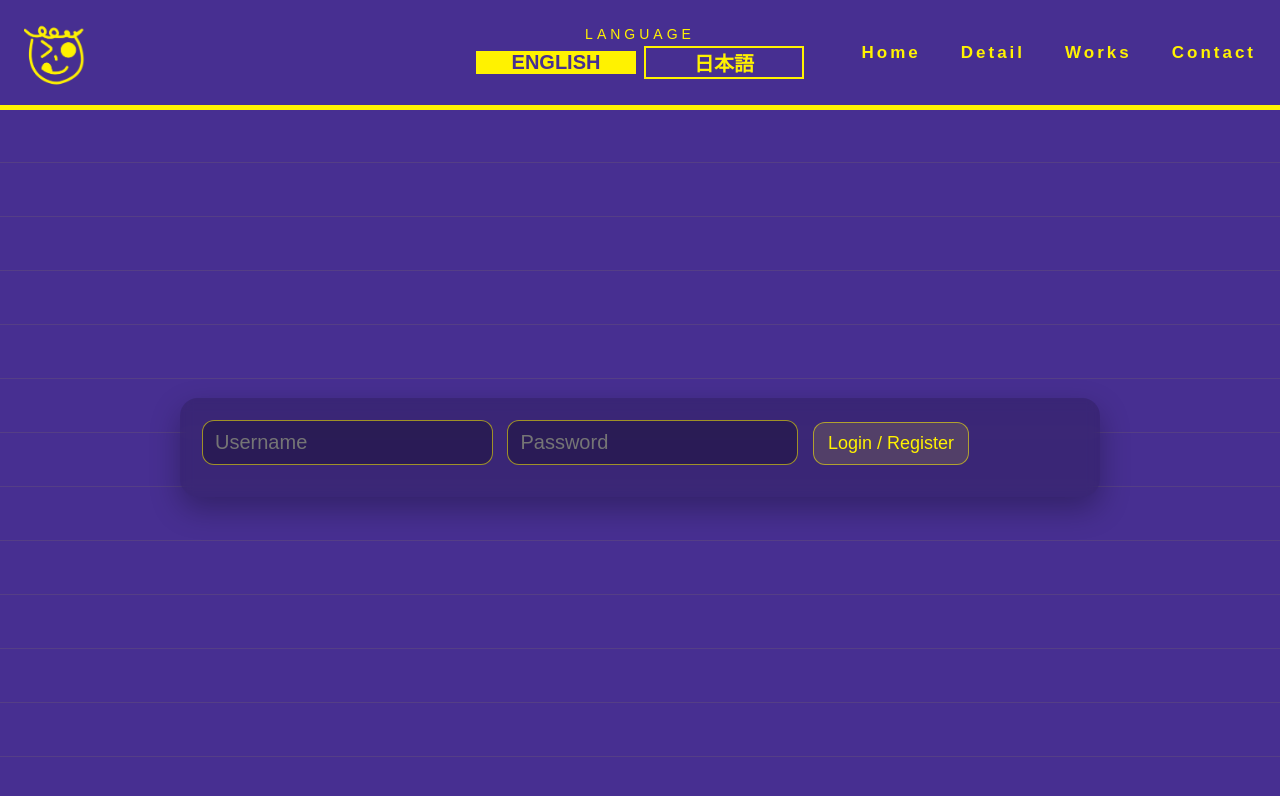
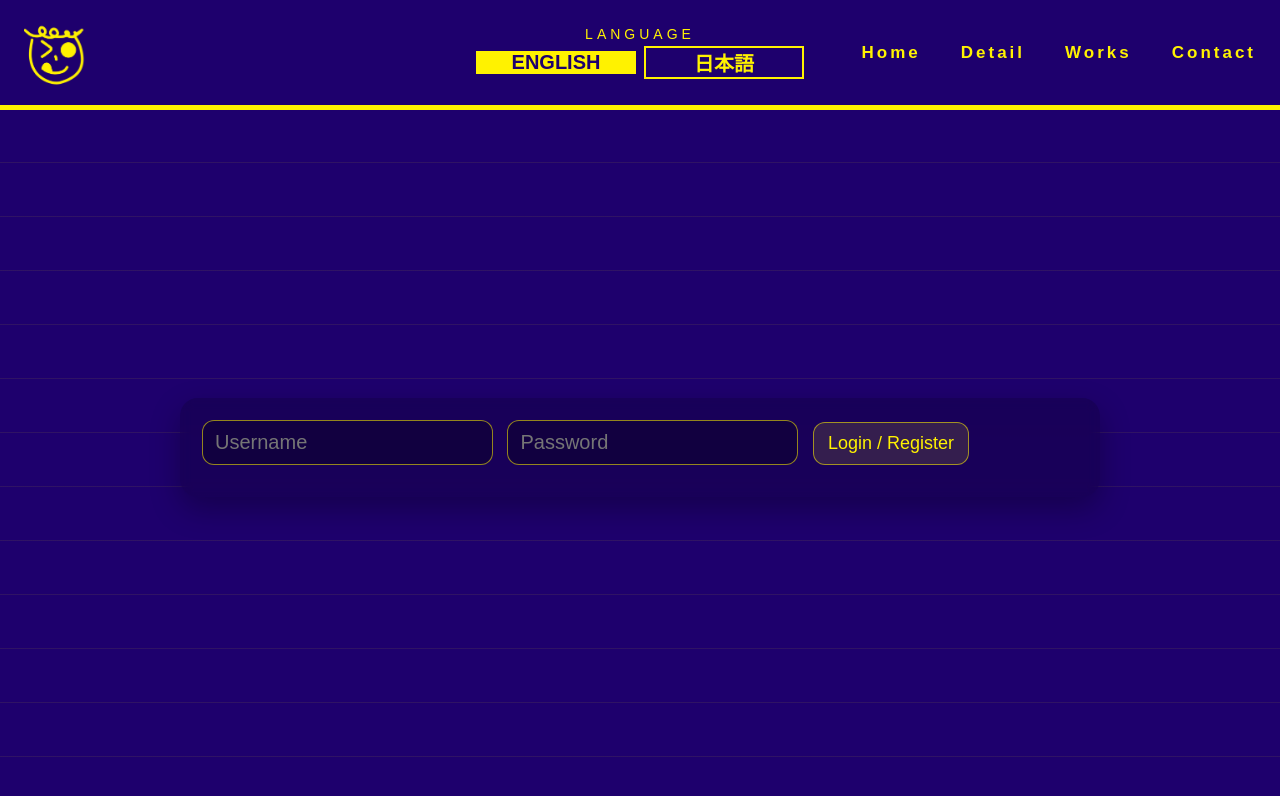
Before and after one commit to Soichimimura/Portfolio, a plain HTML site: page Typing-Game/index.html in a window 1280 px wide. Drawn offline with Linux system fonts and the light colour scheme.

Commit message:
first publish

```diff
--- a/Typing-Game/typing-game.css
+++ b/Typing-Game/typing-game.css
@@ -7,7 +7,7 @@
   grid-template-rows: auto 1fr;
   overflow-x: hidden;
 
-  background-color:#472f91;
+  background-color:#1E006D;
   background-image:repeating-linear-gradient(to bottom, rgba(255,242,0,.08) 0 1px, transparent 1px 54px);
   color:#fff200;
 }
@@ -44,7 +44,7 @@
 
 
 .typing-page{
-  background-color:#472f91;
+  background-color:#1E006D;
   background-image:repeating-linear-gradient(to bottom, rgba(255,242,0,.08) 0 1px, transparent 1px 54px);
   color:#fff200;
   box-sizing: border-box;
--- a/css/contact-jp.css
+++ b/css/contact-jp.css
@@ -1,17 +1,17 @@
 :root{
-  --bg:#472f91;
+  --bg:#1E006D;
   --text:#fff200;
   --line:rgba(255,242,0,.22);
   --field-bg:rgba(71,47,145,.55);
   --field-border:rgba(255,242,0,.75);
   --shadow:rgba(0,0,0,.18);
   --btn:#fff200;
-  --btn-text:#472f91;
+  --btn-text:#1E006D;
 }
 
 
 .page-header {
-  background: #472f91;
+  background: #1E006D;
   padding: 0 40px ;
   border-bottom: 5px solid #fff200;
   margin-bottom: 0px;
@@ -110,7 +110,7 @@ animation-delay:0.2s;
   width: 160px;
   font-size: 20px;
   background: #fff200;
-  color: #472f91;
+  color: #1E006D;
   font-weight: bold;
   cursor: pointer;
   min-width: 0;
@@ -226,7 +226,7 @@ body::before{
   inset:110px 0 0 0;
   pointer-events:none;
   z-index:0;
-  background:repeating-linear-gradient(to bottom, var(--line) 0 1px, transparent 1px 54px);
+  background:repeating-linear-gradient(to bottom, rgba(255,242,0,.43) 0 1px, transparent 1px 54px);
   opacity:.35;
 }
 
@@ -332,13 +332,13 @@ body::before{
   height:70px;
   border-radius:24px;
   background:#fff200;
-  color:#472f91;
+  color:#1E006D;
   font-weight:800;
   font-size:26px;
   letter-spacing:.55em;
   text-indent:.55em;
   border:3px solid #fff200;
-  box-shadow:0 0 0 4px #472f91;
+  box-shadow:0 0 0 4px #1E006D;
   cursor:pointer;
 }
 .btn:active{
--- a/css/style-detail-en.css
+++ b/css/style-detail-en.css
@@ -6,7 +6,7 @@ html {
 
  body{
    margin: 0;
-   background: #472f91;
+   background: #1E006D;
    font-family:
   "Yu Gothic Medium",
   "Yu Gothic",
@@ -16,10 +16,10 @@ html {
 
 
 
-  background: #472f91;
+  background: #1E006D;
  }
 .page-header {
-  background: #472f91;
+  background: #1E006D;
   padding: 0 40px ;
   border-bottom: 5.5px solid #fff200;
   margin-bottom: 0px;
@@ -124,7 +124,7 @@ animation-delay:0.2s;
   width: 160px;
   font-size: 20px;
   background: #fff200;
-  color: #472f91;
+  color: #1E006D;
   font-weight: bold;
   cursor: pointer;
   min-width: 0;
@@ -228,7 +228,7 @@ animation-delay:0.2s;
   border-bottom: 5.5px solid #fff200;
   padding: 1.5rem 0;
   overflow: hidden;
-  background:repeating-linear-gradient(to bottom, rgba(255,242,0,.08) 0 1px, transparent 1px 54px);
+  background:repeating-linear-gradient(to bottom, rgba(255,242,0,.15) 0 1px, transparent 1px 54px);
 }
 
 .design-inner{
--- a/css/style-detail.css
+++ b/css/style-detail.css
@@ -6,7 +6,7 @@ html {
 
  body{
    margin: 0;
-   background: #472f91;
+   background: #1E006D;
    font-family:
   "Yu Gothic Medium",
   "Yu Gothic",
@@ -16,10 +16,10 @@ html {
 
 
 
-  background: #472f91;
+  background: #1E006D;
  }
 .page-header {
-  background: #472f91;
+  background: #1E006D;
   padding: 0 40px ;
   border-bottom: 5.5px solid #fff200;
   margin-bottom: 0px;
@@ -113,7 +113,7 @@ animation-delay:0.2s;
   width: 160px;
   font-size: 20px;
   background: #fff200;
-  color: #472f91;
+  color: #1E006D;
   font-weight: bold;
   cursor: pointer;
   min-width: 0;
@@ -227,7 +227,7 @@ animation-delay:0.2s;
   border-bottom: 5.5px solid #fff200;
   padding: 1.5rem 0;
   overflow: hidden;
-  background:repeating-linear-gradient(to bottom, rgba(255,242,0,.08) 0 1px, transparent 1px 54px);
+  background:repeating-linear-gradient(to bottom, rgba(255,242,0,.15) 0 1px, transparent 1px 54px);
 
 }
 
@@ -263,7 +263,7 @@ animation-delay:0.2s;
    width: 100%;
   margin: 0 auto;
   font-family: var(--font-sans);
-  background:repeating-linear-gradient(to bottom, rgba(255,242,0,.08) 0 1px, transparent 1px 54px);
+  background:repeating-linear-gradient(to bottom, rgba(255,242,0,.15) 0 1px, transparent 1px 54px);
 
  }
 
--- a/css/style.css
+++ b/css/style.css
@@ -130,7 +130,7 @@ animation-delay:0.5s;
   width: 160px;
   font-size: 20px;
   background: #fff200;
-  color: #4a387c;
+  color: #1E006D;
   font-weight: bold;
   cursor: pointer;
   min-width: 0;
@@ -328,7 +328,7 @@ animation-delay:0.5s;
 
   border-bottom: 5px solid #fff200;
 
- background:repeating-linear-gradient(to bottom, rgba(255,242,0,.08) 0 1px, transparent 1px 54px);
+ background:repeating-linear-gradient(to bottom, rgba(255,242,0,.15) 0 1px, transparent 1px 54px);
 
 
 }
@@ -393,7 +393,7 @@ animation-delay:0.5s;
   display: inline-block;
   padding: 20px 150px;
   background: #fff200;
-  color: #4a387c;
+  color: #1E006D;
   font-weight: bold;
   text-decoration: none;
   border-radius: 2px;
```
